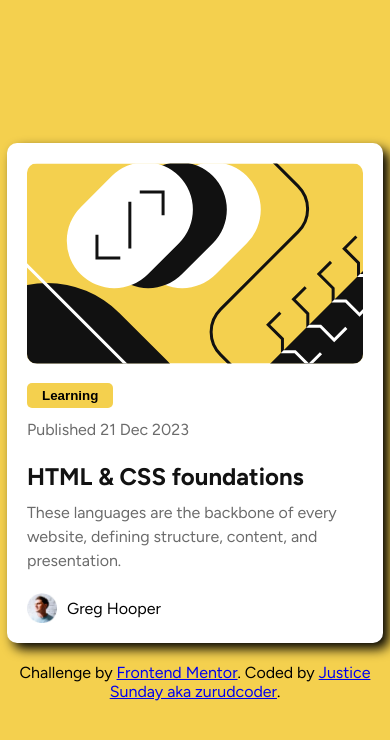
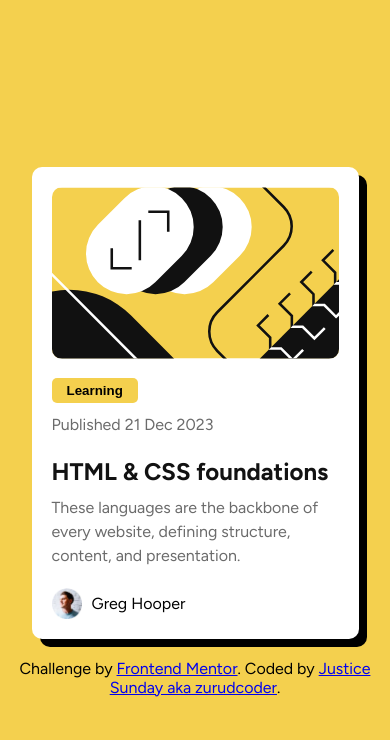
Before and after one commit to zuru122/Blog-preview-card, a plain HTML site: page index.html in a window 390 px wide. Drawn offline with Linux system fonts and the light colour scheme.

Commit message:
make it mobil reponsive

```diff
--- a/style.css
+++ b/style.css
@@ -5,7 +5,7 @@
 }
 
 body {
-    width: 100px;
+    padding: 10px;
     margin: 0 auto;
     background-color: hsl(47, 88%, 63%);
     font-family: Figtree;
@@ -16,23 +16,23 @@ main{
     flex-direction: column;
     justify-content: center;
     align-items: center;
-    height: 100vh;
+    min-height: 100vh;
     /* Ensures the wrapper takes the full viewport height */
 }
 
 .container {
     background-color: hsl(0, 0%, 100%);
-    max-width: 1440px;
-    min-width: 375px;
+    max-width: 20.4375rem;
     padding: 20px;
     border-radius: 10px;
-    box-shadow: 6px 6px 12px rgba(0, 0, 0, 1);
+    box-shadow: 0.5rem 0.5rem 0 #000000;
     overflow: hidden;
 }
 
 img.img-article{
     border-radius: 10px;
     margin-bottom: 15px;
+    width: 100%;
 }
 
 .attribution{
```
